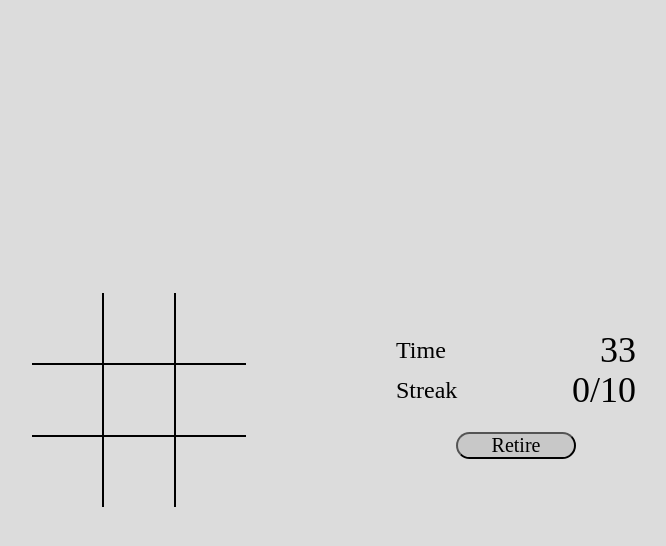
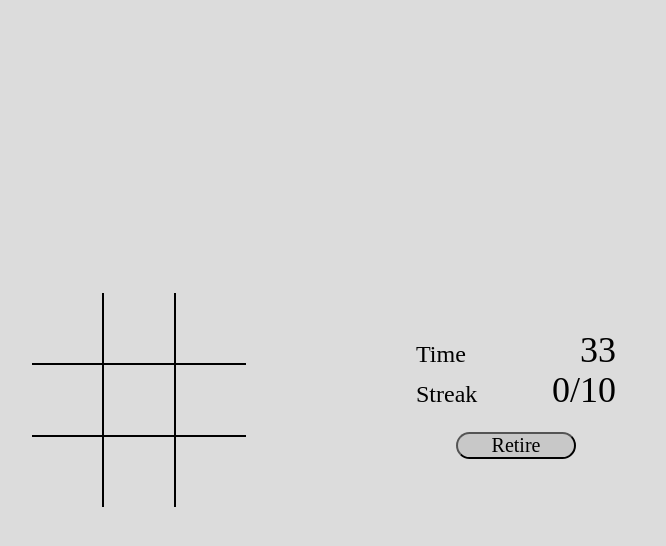
Before and after one commit to cuzUrGnocchi/odin-tic-tac-toe, a website built with webpack: page dist/index.html in a window 1280 px wide. Both pictures are taken after a click on the button "Start". Shown: the whole page, without its empty margins (266-932 px from the left). Built offline with nearby package versions, Linux system fonts and the light colour scheme.

Commit message:
Add animations

```diff
--- /dev/null
+++ b/TODO.txt
@@ -0,0 +1,3 @@
+make html 'modular'
+
+? create a time class
--- a/src/assets/styles.css
+++ b/src/assets/styles.css
@@ -59,23 +59,30 @@ h2 {
 }
 
 .sidebar.in-game {
-  grid-template-columns: 180px 60px;
+  grid-template-columns: 240px;
+}
+
+.timer-container, .streak-container {
+  display: inline-flex;
+  width: 200px;
+  justify-content: space-between;
+  align-items: baseline;
 }
 
 .timer, .timer-title, .streak , .streak-title {
   display: inline-block;
-  line-height: 30px;
-  vertical-align: bottom;
 }
 
-.sidebar > p {
+.sidebar p {
   font-size: 26px;
 }
 
+.sidebar .timer, .sidebar .streak {
+  font-size: 36px;
+}
+
 .pre-game-message {
-  width: 510.5px;
-  grid-row: 1;
-  grid-column: 1 / 3;
+  grid-row: 1 / 3;
 }
 
 .timer-title, .timer {
@@ -84,18 +91,6 @@ h2 {
 
 .streak-title, .streak {
   grid-row: 2;
-}
-
-.timer-title, .streak-title {
-  grid-column: 1;
-  align-self: end;
-  justify-self: left;
-}
-
-.sidebar > .streak, .sidebar > .timer {
-  grid-column: 2;
-  font-size: 36px;;
-  justify-self: end;
 }
 
 button {
@@ -111,7 +106,6 @@ button {
 
 .start-button, .retire-button {
   grid-row: 3;
-  grid-column: 1 / 3;
 }
 
 .pre-game-message, .streak-title, .streak, .timer-title, .timer, .retire-button, body {
@@ -196,10 +190,12 @@ body.fade-out {
 @keyframes fade-out {
   from {
     opacity: 1;
+    grid-template-columns: 214px 400px;
   }
 
   to {
     opacity: 0;
+    grid-template-columns: 214px 400px;
   }
 }
 
--- a/src/index.js
+++ b/src/index.js
@@ -44,7 +44,7 @@ function showGame() {
   }
 
   function executeCpuRoutine() {
-    if (game.currentPlayer.isCpu) {
+    if (game.currentPlayer !== null && game.currentPlayer.isCpu) {
       game = game.playTurn();
       boardView.update(game.board);
 
@@ -52,7 +52,7 @@ function showGame() {
         checkWinner();
 
         requestAnimationFrame(() => {
-          if (game.currentPlayer.isCpu) {
+          if (game.currentPlayer !== null && game.currentPlayer.isCpu) {
             executeCpuRoutine();
           } else {
             boardView.update(game.board);
--- a/src/model/Game.js
+++ b/src/model/Game.js
@@ -31,7 +31,7 @@ class Game {
     this.#players = players;
     this.#scoreboard = scoreboard;
     this.#startingPlayer = startingPlayer;
-    this.#playerIndex = playerIndex;
+    this.#playerIndex = board.isFull ? null : playerIndex;
     this.#tieCount = tieCount;
   }
 
@@ -60,7 +60,7 @@ class Game {
   }
 
   get currentPlayer() {
-    return this.#players[this.#playerIndex];
+    return this.#playerIndex !== null ? this.#players[this.#playerIndex] : null;
   }
 
   get tieCount() {
--- a/src/view/Sidebar.js
+++ b/src/view/Sidebar.js
@@ -6,21 +6,17 @@ function renderSidebar() {
   const sidebar = document.createElement('div');
   sidebar.classList.add('sidebar');
 
-  let children = {};
-
   const shiftToPreGame = (preGameMessage, buttonText, defeated, clickHandler) => {
-    if (children.timer) {
-      children.timer.stop();
+    if (sidebar.querySelector('timer')) {
+      sidebar.querySelector('timer').stop();
     }
 
-    for (let i = 0; i < Object.values(children).length; i += 1) {
-      Object.values(children)[i].remove();
-    }
+    sidebar.innerHTML = '';
 
     sidebar.classList.remove('in-game');
 
     const message = document.createElement('p');
-    message.classList.add('goal');
+    message.classList.add('pre-game-message');
     message.textContent = preGameMessage;
     sidebar.appendChild(message);
 
@@ -28,8 +24,6 @@ function renderSidebar() {
     startButton.classList.add('start-button');
     startButton.textContent = buttonText;
     sidebar.appendChild(startButton);
-
-    children = { message, startButton };
 
     startButton.addEventListener('click', () => clickHandler({
       currentState: defeated ? 'defeat' : 'preGame',
@@ -43,43 +37,45 @@ function renderSidebar() {
       return;
     }
 
-    for (let i = 0; i < Object.values(children).length; i += 1) {
-      Object.values(children)[i].remove();
-    }
+    sidebar.innerHTML = '';
 
     sidebar.classList.add('in-game');
 
-    const streakTitle = document.createElement('h2');
-    streakTitle.classList.add('streak-title');
-    streakTitle.textContent = 'Streak';
-    sidebar.appendChild(streakTitle);
-
-    const streak = document.createElement('p');
-    streak.classList.add('streak');
-    streak.textContent = '0/10';
-    sidebar.appendChild(streak);
+    const timerContainer = document.createElement('div');
+    timerContainer.classList.add('timer-container');
+    sidebar.appendChild(timerContainer);
 
     const timerTitle = document.createElement('h2');
     timerTitle.classList.add('timer-title');
     timerTitle.textContent = 'Time';
-    sidebar.appendChild(timerTitle);
-
-    const retireButton = document.createElement('button');
-    retireButton.classList.add('retire-button');
-    retireButton.textContent = 'Retire';
-    sidebar.appendChild(retireButton);
+    timerContainer.appendChild(timerTitle);
 
     const timer = renderCountdownTimer(new Time({ seconds: 35 }));
-    sidebar.appendChild(timer);
+    timerContainer.appendChild(timer);
 
     timer.start();
     timer.addEventListener('timeUp', () => {
       sidebar.dispatchEvent(new CustomEvent('timeUp'));
     });
 
-    children = {
-      streakTitle, streak, timerTitle, retireButton, timer,
-    };
+    const streakContainer = document.createElement('div');
+    streakContainer.classList.add('streak-container');
+    sidebar.appendChild(streakContainer);
+
+    const streakTitle = document.createElement('h2');
+    streakTitle.classList.add('streak-title');
+    streakTitle.textContent = 'Streak';
+    streakContainer.appendChild(streakTitle);
+
+    const streak = document.createElement('p');
+    streak.classList.add('streak');
+    streak.textContent = '0/10';
+    streakContainer.appendChild(streak);
+
+    const retireButton = document.createElement('button');
+    retireButton.classList.add('retire-button');
+    retireButton.textContent = 'Retire';
+    sidebar.appendChild(retireButton);
 
     retireButton.addEventListener('click', () => {
       clickHandler({ currentState: 'inGame' });
@@ -94,8 +90,8 @@ function renderSidebar() {
 
   return Object.assign(sidebar, {
     setTieStreak(count) {
-      if (!children.streak) return;
-      children.streak.textContent = count;
+      if (!sidebar.querySelector('.streak')) return;
+      sidebar.querySelector('.streak').textContent = `${count}/10`;
     },
 
     declareDefeat() {
```
